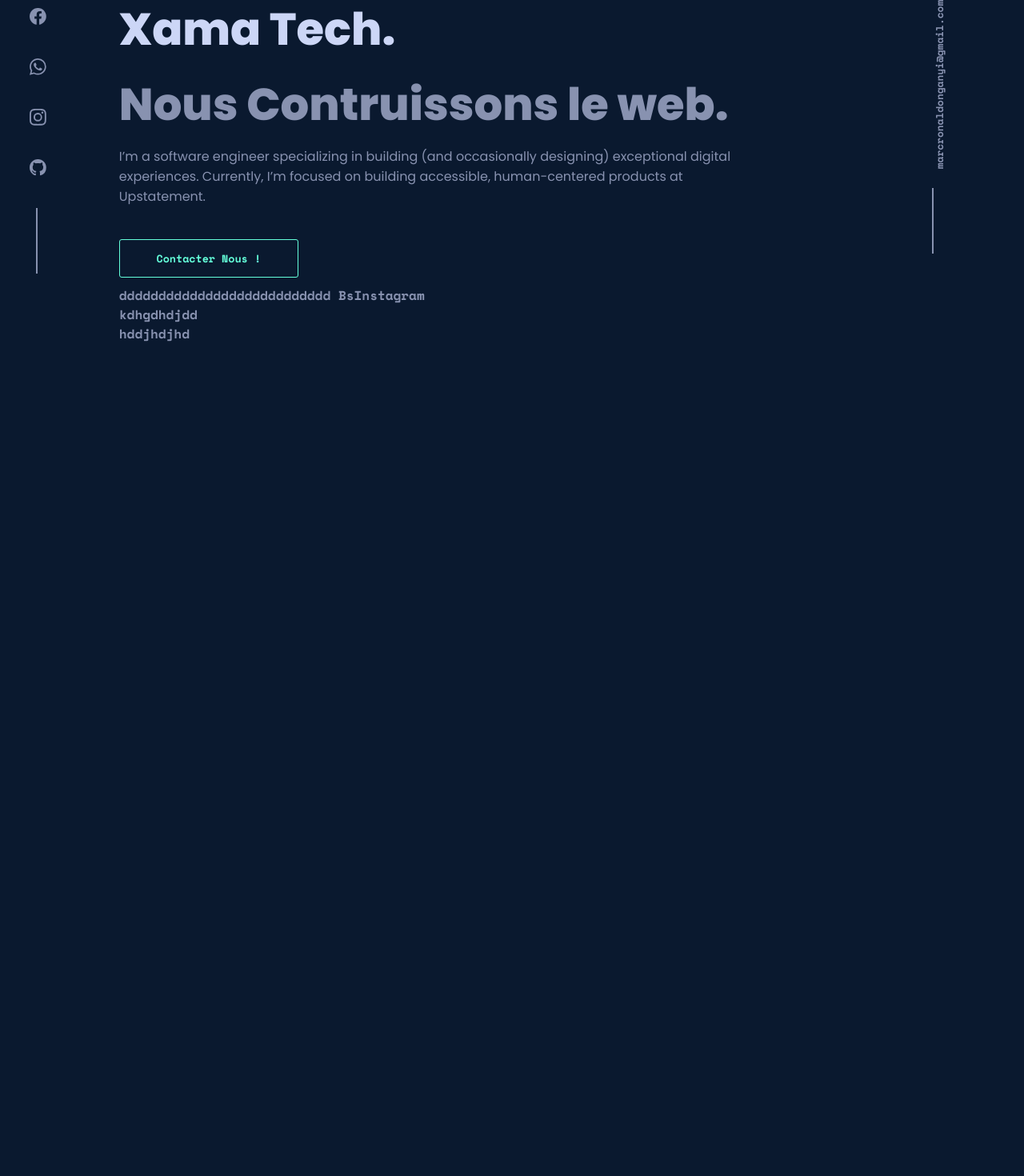
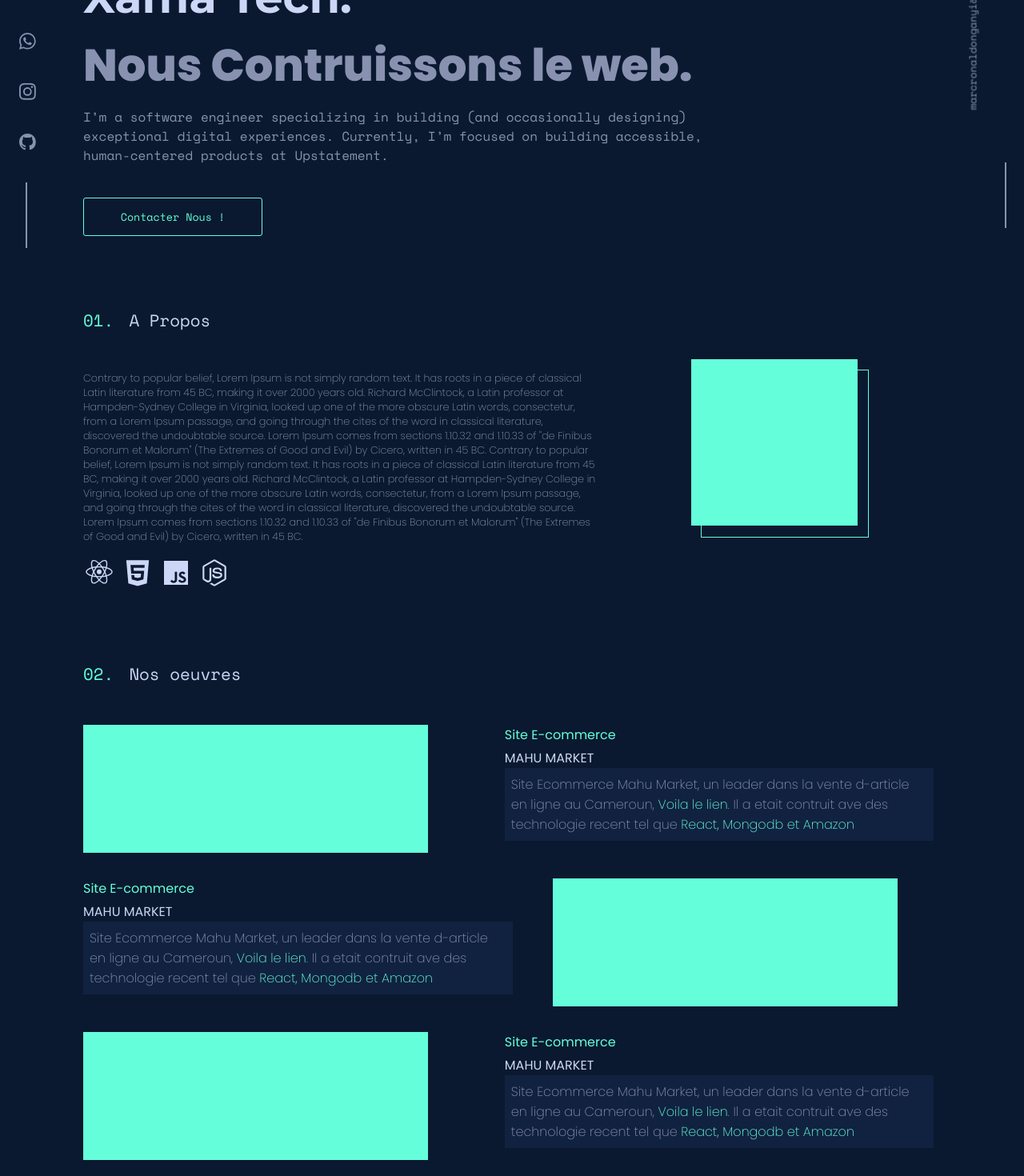
Before and after one commit to Marc-xml/Xama_Tech, a React (Vite) app in the folder Xama_Tech/: page / in a window 1280 px wide. Shown: the part 240-1710 px from the top of the page at 80% size. Before the commit the page ends 800 px from the top, so only its background shows below. Built offline with nearby package versions, Linux system fonts and the light colour scheme.

Commit message:
don about

```diff
--- a/Xama_Tech/src/App.jsx
+++ b/Xama_Tech/src/App.jsx
@@ -3,6 +3,8 @@ import Layout from './components/Layout/Layout.scss'
 import Navbar from './components/Navbar/Navbar'
 import {BsFacebook, BsWhatsapp,BsInstagram,BsGithub} from 'react-icons/bs'
 import Sidebar from './components/Sidebar/Sidebar'
+import About from './components/About/About'
+import Works from './components/Works/Works'
 function App() {
 
   return (
@@ -34,11 +36,8 @@ function App() {
 
              <div className='hero-desc'>I’m a software engineer specializing in building (and occasionally designing) exceptional digital experiences. Currently, I’m focused on building accessible, human-centered products at Upstatement.</div>
              <button className='hero-button'>Contacter Nous !</button>
-             ddddddddddddddddddddddddddd
-             BsInstagram <br></br>
-             kdhgdhdjdd
-             <br></br>
-             hddjhdjhd
+            <About />
+            <Works />
              </div>
           </div>
 
--- /dev/null
+++ b/Xama_Tech/src/components/About/About.jsx
@@ -0,0 +1,30 @@
+import React from 'react'
+import "./About.scss"
+import {BiLogoReact, BiLogoJavascript, BiLogoNodejs} from "react-icons/bi"
+import {DiHtml5} from "react-icons/di"
+const About = () => {
+  return (
+    <div className='about'>
+
+      <div className='about-content'>
+         <span className='title'>
+      <span className='title-number'>01.</span>A Propos
+      </span>
+      Contrary to popular belief, Lorem Ipsum is not simply random text. It has roots in a piece of classical Latin literature from 45 BC, making it over 2000 years old. Richard McClintock, a Latin professor at Hampden-Sydney College in Virginia, looked up one of the more obscure Latin words, consectetur, from a Lorem Ipsum passage, and going through the cites of the word in classical literature, discovered the undoubtable source. Lorem Ipsum comes from sections 1.10.32 and 1.10.33 of "de Finibus Bonorum et Malorum" (The Extremes of Good and Evil) by Cicero, written in 45 BC.
+      Contrary to popular belief, Lorem Ipsum is not simply random text. It has roots in a piece of classical Latin literature from 45 BC, making it over 2000 years old. Richard McClintock, a Latin professor at Hampden-Sydney College in Virginia, looked up one of the more obscure Latin words, consectetur, from a Lorem Ipsum passage, and going through the cites of the word in classical literature, discovered the undoubtable source. Lorem Ipsum comes from sections 1.10.32 and 1.10.33 of "de Finibus Bonorum et Malorum" (The Extremes of Good and Evil) by Cicero, written in 45 BC.
+      <div className='icons'>
+      <BiLogoReact />
+      <DiHtml5 />
+      <BiLogoJavascript />
+      <BiLogoNodejs />
+      </div>
+      </div>
+      <div className='square'>
+      <div className='square-1'></div>
+      <div className='square-2'></div>
+      </div>
+    </div>
+  )
+}
+
+export default About
--- /dev/null
+++ b/Xama_Tech/src/components/About/About.scss
@@ -0,0 +1,77 @@
+@use "../../styles/variables.scss";
+
+.about{
+    margin:5rem 0rem;
+    display:flex;
+    flex-direction: row;
+    gap:7rem;
+    height:20rem;
+    flex-wrap: wrap;
+    width:92vw;
+   .about-content{
+     .title{
+        color:variables.$light_text;
+        font-family: variables.$mono;
+        font-size: 1.3rem;
+        display:flex;
+        gap:.2rem;
+        margin-bottom: 3rem;
+        .title-number{
+            color:variables.$light_green;
+            margin-right:1rem;
+
+        }
+
+
+    }
+    .icons{
+        font-size: 2.5rem;
+        display: flex;
+        justify-content: row;
+        gap: .5rem;
+        margin-top: 1rem;
+        color:variables.$light_text;
+    }
+        font-size: .8rem;
+        width:55%;
+        font-family: variables.$poppins;
+        font-weight: 200;
+
+        }
+        .square{
+            margin-top: 4rem;
+            .square-1{
+                width: 13rem;
+                height: 13rem;
+                background-color:  variables.$light_green;
+            }
+            .square-2{
+                width: 13rem;
+                height: 13rem;
+                border: 1px solid variables.$light_green;
+                position: relative;
+                bottom:12.2rem;
+                left:.8rem;
+            }
+        }
+}
+@media screen and (max-width: 868px){
+    .about{
+
+        justify-content: center;
+        gap:.3rem;
+        height:40rem;
+        margin:5rem 0rem;
+        flex-direction: row;
+        .about-content{
+            width:100%;
+            .icons{
+                justify-content: center;
+                gap:3rem;
+            }
+        }
+        .square{
+            margin-right: 2rem;
+        }
+    }
+}
--- a/Xama_Tech/src/components/Layout/Layout.scss
+++ b/Xama_Tech/src/components/Layout/Layout.scss
@@ -11,12 +11,12 @@ body{
     .page-body{
     // margin:0 1.8rem;
         position: relative;
-        top:7rem;
+        top:5rem;
         display:flex;
 
         justify-content: space-between;
         .welcome{
-            margin:0 1.8rem;
+            margin:0 1rem;
             font-family: variables.$mono;
             display: flex;
             flex-direction: row;
@@ -40,19 +40,19 @@ body{
             }
             .hero{
                 // margin:1rem 7rem;
-                margin-top: 3rem;
-                margin-left: 7rem;
+                margin-top: 4rem !important;
+                margin-left: 5rem;
                 display: flex;
                 flex-direction: column;
                 gap:.6rem;
                 .hero-title{
                     color:variables.$light_green;
-                    margin-bottom:2rem;
+                    margin-bottom:1rem;
                 }
                 .hero-name{
                     font-size: clamp(2rem, 3.5rem, 3.5rem);
                     color:variables.$light_text;
-                    font-family: variables.$poppins;
+                    font-family: variables.$monsterat;
                     font-weight: 700;
                 }
                 .hero-sub{
@@ -62,7 +62,7 @@ body{
                     font-weight: 700;
                 }
                 .hero-desc{
-                    font-family: variables.$poppins;
+                    font-family: variables.$mono;
                     font-size: 1rem;
                     width:70%;
                 }
@@ -88,12 +88,13 @@ body{
             position: fixed;
             right: 0;
             gap:10rem;
+            left:90%;
             .vertical-line{
                 border: none;
                 border: 1px solid variables.$dark_text;
                 width: 80px;
                 // width: 0;
-                margin-left:3.5rem;
+                margin-left:4rem;
                 transform: rotate(-90deg);
 
             }
@@ -115,11 +116,14 @@ body{
                     display:none;
                 }
                 .hero{
-                    margin-left: 2rem;
+                    margin-left: 1rem;
+                    gap:0;
                     // margin-top: 1.3rem;
                     // .hero-name{
                     //     font-size: 2.5rem;
-
+                        .hero-desc{
+                            width:90%;
+                        }
                     // }
                     // .hero-sub{
                     //     font-size: 2.5rem;
@@ -140,6 +144,8 @@ body{
             .welcome{
                 .hero{
                     margin-top:1.3rem;
+                    gap:0;
+
                     .hero-name,.hero-sub{
                         font-size:2.5rem ;
                     }
--- a/Xama_Tech/src/components/Navbar/Navbar.scss
+++ b/Xama_Tech/src/components/Navbar/Navbar.scss
@@ -6,9 +6,9 @@
     justify-content: space-between;
     font-family: variables.$mono;
     background-color: variables.$navy;
-    backdrop-filter: blur(12px);
+    backdrop-filter: blur(30px);
     position: fixed;
-
+    z-index:10;
     transition: top .3s;
     top:0;
     left:0;
--- a/Xama_Tech/src/components/Sidebar/Sidebar.jsx
+++ b/Xama_Tech/src/components/Sidebar/Sidebar.jsx
@@ -5,9 +5,11 @@ const Sidebar = ({show, closeSideBar}) => {
 
   return (
    <div className='wrapper'
-   style={show !== true ? { display: "none" } : {}}
+   style={show !== true ? { display: "none" } : { display: "block"}}
    >
-   <div className={`side-bar ${show !== true ? 'open' : ''}`}>
+   <div className="side-bar"
+
+   >
    <button className='top' onClick={() => closeSideBar()}>X</button>
 
    <div className='nav-items'>
--- /dev/null
+++ b/Xama_Tech/src/components/Works/Works.jsx
@@ -0,0 +1,61 @@
+import React from 'react'
+import "./Works.scss"
+const Works = () => {
+  return (
+    <div className='works'>
+    <span className='work-title'>
+    <span className='title-number'>02. </span>Nos oeuvres
+    </span>
+     <div className='work-content'>
+     <div className='square'></div>
+     <div className='inside-content'>
+     <div className='name'>
+       <span className='content-title'>Site E-commerce</span>
+       <span className='content-name'>MAHU MARKET</span>
+
+     </div>
+     <div className='square-1'>
+               Site Ecommerce Mahu Market, un leader dans la vente d-article en ligne
+               au Cameroun, <span className='green-text'>Voila le lien</span>.
+               Il a etait contruit ave des technologie recent tel que <span>React, Mongodb et Amazon</span>
+           </div>
+     </div>
+     </div>
+
+     <div className='work-content revert '>
+     <div className='square inverse'></div>
+
+     <div className='inside-content'>
+     <div className='name'>
+       <span className='content-title'>Site E-commerce</span>
+       <span className='content-name'>MAHU MARKET</span>
+
+     </div>
+     <div className='square-1'>
+               Site Ecommerce Mahu Market, un leader dans la vente d-article en ligne
+               au Cameroun, <span className='green-text'>Voila le lien</span>.
+               Il a etait contruit ave des technologie recent tel que <span>React, Mongodb et Amazon</span>
+           </div>
+     </div>
+     </div>
+
+     <div className='work-content'>
+     <div className='square'></div>
+     <div className='inside-content'>
+     <div className='name'>
+       <span className='content-title'>Site E-commerce</span>
+       <span className='content-name'>MAHU MARKET</span>
+
+     </div>
+     <div className='square-1'>
+               Site Ecommerce Mahu Market, un leader dans la vente d-article en ligne
+               au Cameroun, <span className='green-text'>Voila le lien</span>.
+               Il a etait contruit ave des technologie recent tel que <span>React, Mongodb et Amazon</span>
+           </div>
+     </div>
+     </div>
+    </div>
+  )
+}
+
+export default Works
--- /dev/null
+++ b/Xama_Tech/src/components/Works/Works.scss
@@ -0,0 +1,112 @@
+@use "../../styles/variables.scss";
+.works{
+
+    width: 100%;
+    // height:20rem;
+    margin:2rem 0;
+
+    .work-title{
+        color:variables.$light_text;
+        font-family: variables.$mono;
+        font-size: 1.3rem;
+        display:flex;
+        gap:.2rem;
+        margin-bottom: 3rem;
+
+        .title-number{
+            color:variables.$light_green;
+            margin-right:1rem;
+        }
+    }
+    .inverse{
+        gap:0;
+    }  .revert{
+            flex-direction: row-reverse;
+
+        }
+    .work-content{
+        font-family: variables.$poppins;
+       display: flex;
+       gap:6rem;
+       margin:2rem 0;
+        .square{
+            width:80%;
+            height: 10rem;
+            background-color: variables.$light_green;
+        }
+        .inverse{
+            position: relative;
+            right:10rem;
+        }
+
+        .inside-content{
+            position: relative;
+            // bottom:14rem;
+            // left:19rem;
+            // margin-top: 1rem;
+            .name{
+                display: flex;
+                flex-direction: column;
+                gap:.3rem;
+                // margin-left:32rem;
+                .content-title{
+                    color:variables.$light_green;
+                }
+                .content-name{
+                    color:variables.$light_text;
+                }
+
+            }
+
+            .square-1{
+                width:80%;
+                height:max-content;
+                background-color: variables.$light_navy;
+                padding:.5rem;
+                font-weight: 200;
+                span{
+                    color:variables.$light_green;
+                }
+            }
+        }
+    }
+}
+@media screen and (max-width:1172px){
+    .works{
+    margin-top:10rem;
+    width:100vw;
+    // .revert{
+    //     flex-direction: column-reverse;
+
+    // }
+        .work-content{
+            display: flex;
+            flex-direction: column-reverse;
+            justify-content: center;
+            align-items: center;
+            margin: 2rem 0;
+            .square{
+                // display: block;
+                width:85%;
+                margin-right: 3rem;
+
+            }
+            .inverse{
+                position: relative;
+                right:0rem;
+            }
+            .inside-content{
+                // text-align: center;
+                margin-top:.1rem;
+                .square-1{
+                    // margin-left: auto;
+                    margin-top: .2rem;
+                    margin-right: 3rem;
+                    width:85%;
+                    text-align: center;
+                    padding: 5px;
+                }
+            }
+        }
+    }
+}
--- a/Xama_Tech/src/styles/variables.scss
+++ b/Xama_Tech/src/styles/variables.scss
@@ -1,8 +1,9 @@
 
-  @import url('https://fonts.googleapis.com/css2?family=Montserrat:wght@100;200;300;400;500;600;700;800;900&family=Poppins:wght@100;200;400;500;600;800&family=Space+Mono:wght@700&display=swap');
+  @import url('https://fonts.googleapis.com/css2?family=Montserrat:wght@100;200;300;400;500;600;700;800;900&family=Poppins:wght@100;200;400;500;600;800&family=Space+Mono:wght@100;200;300;400;500;600;700;800&display=swap');
 
 $light_green:#64FFDA;
 $navy:#0A192F;
+$light_navy:#112240;
 $light_text:#CCD6F6;
 $dark_text:#8892B0;
 $darker_text:#616D89;
```
Also changed, not shown: Xama_Tech/src/components/Navbar/Navbar.jsx (+6 -1 lines).
